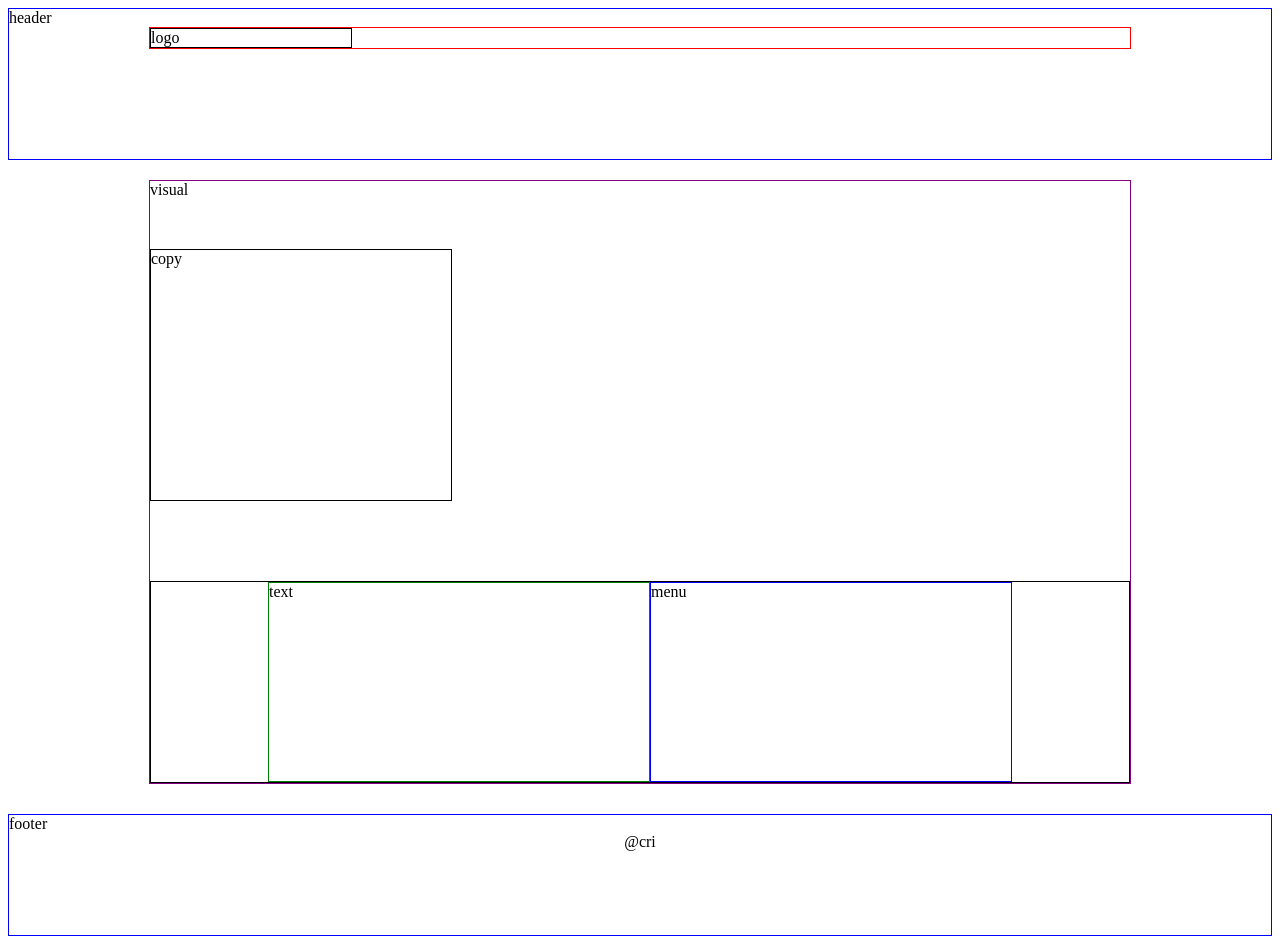
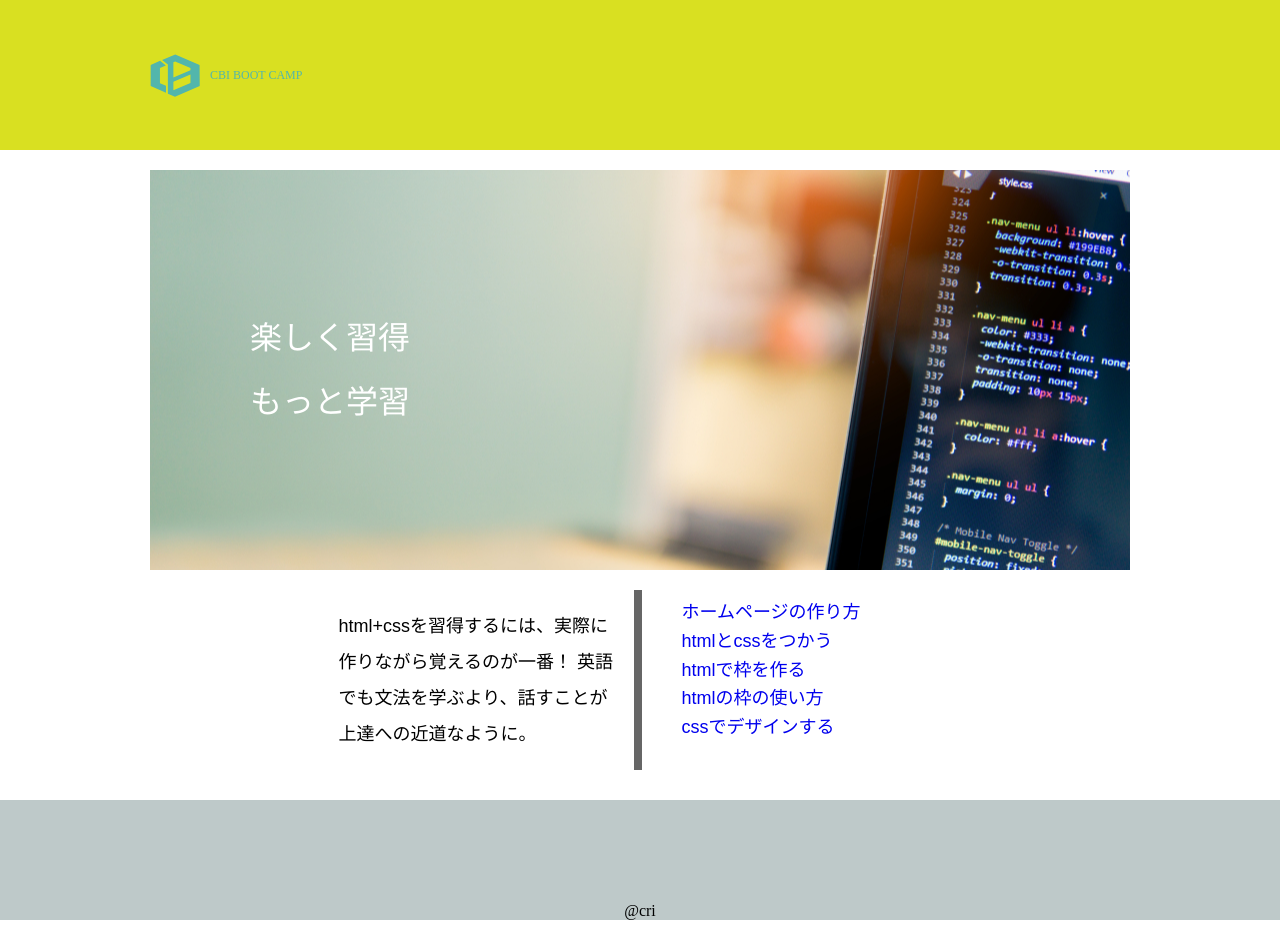
Before and after one commit to phihash/CBC-practice, a plain HTML site: page index.html in a window 1280 px wide. After the commit the page ends 920 px from the top, so only its background shows below. Drawn offline with Linux system fonts and the light colour scheme.

Commit message:
scss導入

```diff
--- a/index.html
+++ b/index.html
@@ -12,10 +12,10 @@
     header
   -->
   <div class="header">
-    header
     <div class="header-contents">
       <div class="logo">
-        logo
+        <img src="./images/cbc_icon.svg" alt="logo">
+        CBI BOOT CAMP
       </div>
     </div>
   </div>
@@ -24,12 +24,25 @@
   -->
   <div class="contents">
     <div class="visual">
-      visual
-      <div class="copy">copy</div>
+      <div class="copy">
+        楽しく習得<br>
+        もっと学習
+      </div>
     </div>
       <div class="text-wrapper">
-        <div class="text">text</div>
-        <div class="menu">menu</div>
+        <div class="text">
+          html+cssを習得するには、実際に作りながら覚えるのが一番！
+          英語でも文法を学ぶより、話すことが上達への近道なように。
+        </div>
+        <div class="menu">
+          <ul>
+            <li><a href="page1.html">ホームページの作り方</a></li>
+            <li><a href="page2.html">htmlとcssをつかう</a></li>
+            <li><a href="page3.html">htmlで枠を作る</a></li>
+            <li><a href="page4.html">htmlの枠の使い方</a></li>
+            <li><a href="page5.html">cssでデザインする</a></li>
+          </ul>
+        </div>
       </div>
   </div>
 
@@ -38,7 +51,6 @@
   -->
 
   <div class="footer">
-    footer
     <div class="footer-contents">
     @cri
     </div>
--- /dev/null
+++ b/sass/style.scss
@@ -0,0 +1,96 @@
+body{
+  margin:0;
+}
+
+.header{
+  height:150px;
+  margin-bottom:20px;
+  /*border: 1px solid #000;*/  /*← 削除する */
+  background-color:#d9e021;
+  display: flex;
+  align-items: center;
+}
+
+.header-contents{
+  width:980px;
+  margin:0 auto;
+}
+
+
+.logo{
+  width:200px;
+  color:#52b6ac;
+  font-size:12px;
+  display:flex;
+  align-items:center;
+}
+.logo img{
+  width:50px;
+  margin-right:10px;
+}
+
+.contents{
+  width:980px;
+  margin: 0 auto;
+}
+
+.visual{
+  height:400px;
+  background: url("../images/top_bg.jpg") no-repeat center center;
+  display: flex;
+  align-items: center;
+}
+
+.copy{
+  color:#FFF; /*文字の色指定*/
+  margin-left:100px; /*左側の余白*/
+  font:normal 32px/2em sans-serif;
+}
+
+
+
+.text-wrapper{
+  height: 200px;
+  display:flex;
+  justify-content: center;
+}
+
+
+.text{
+  width:280px;
+  margin-top:20px;
+  padding-right:15px;
+  border-right:8px solid #666; /*右側の黒い線*/
+  font:normal 18px/2em sans-serif;
+  display:flex;
+  align-items: center
+}
+
+.menu{
+  width:300px;
+  width:300px;
+  font:normal 18px/1.6em sans-serif;
+  display:flex;
+  align-items: center;
+}
+
+li{
+  list-style: none;
+}
+
+a {
+  text-decoration: none;
+}
+
+.footer{
+  height: 120px;
+  margin-top:30px;
+  background-color:#bec9c9;
+  display:flex;
+  justify-content: center;
+}
+.footer-contents{
+  text-align: center;
+  width:980px;
+  align-self: flex-end;
+}
```
Also changed, not shown: css/style.css, 1 other file.
